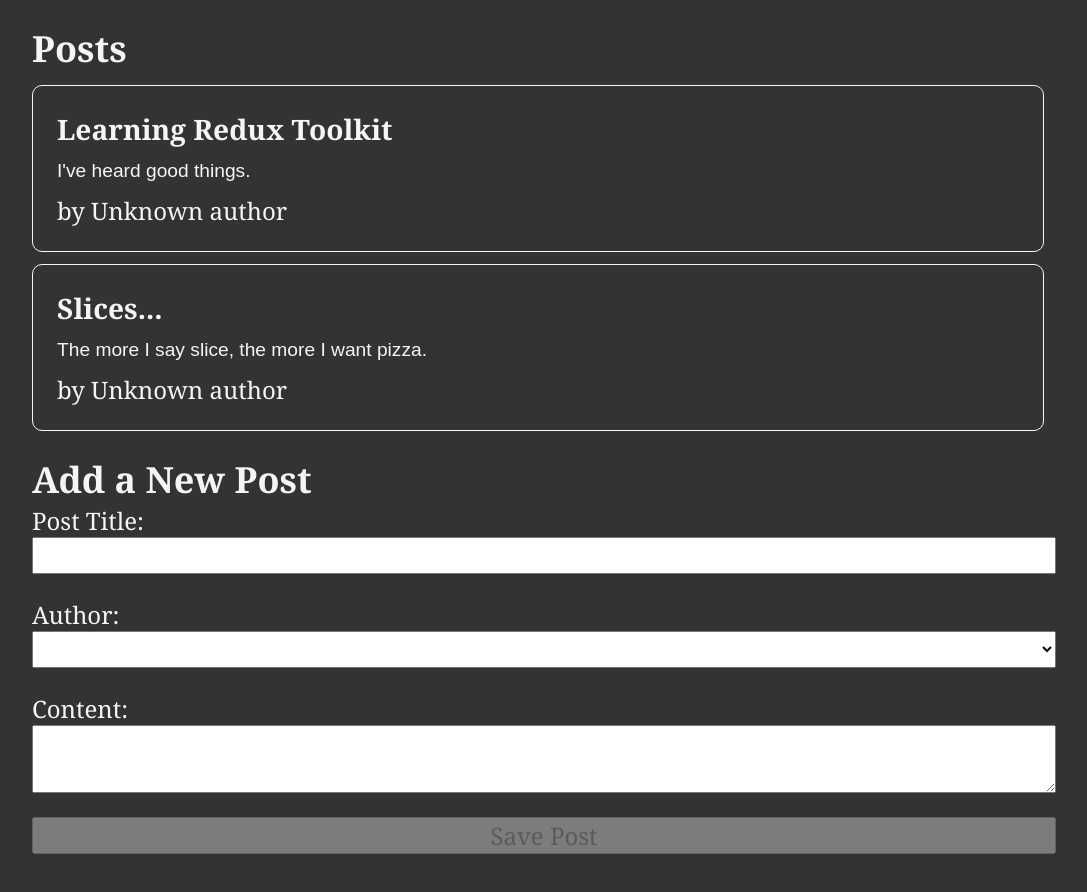
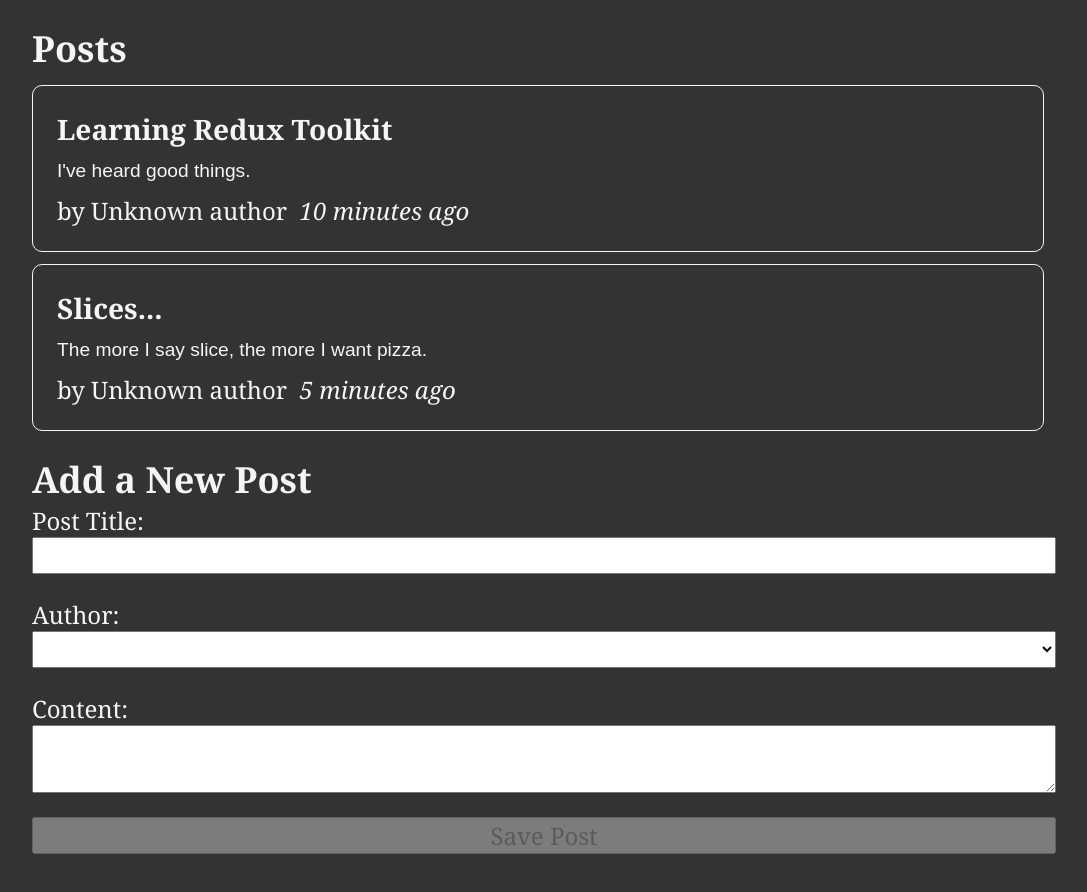
Before and after one commit to MohammedAhmed49/redux-rtk-basics-playground, a React (Create React App) app: page / in a window 1280 px wide. Shown: the top 892 px of the page, without its empty margins (96-1183 px from the left). Built offline with nearby package versions, Linux system fonts and the light colour scheme.

Commit message:
Added timestamp to the posts

```diff
--- a/src/features/posts/AddPostForm.jsx
+++ b/src/features/posts/AddPostForm.jsx
@@ -32,7 +32,6 @@
 
   const canSave = () => Boolean(title) && Boolean(content) && Boolean(userId);
 
-  console.log(canSave());
   return (
     <section>
       <h2>Add a New Post</h2>
--- a/src/features/posts/PostsList.jsx
+++ b/src/features/posts/PostsList.jsx
@@ -1,6 +1,7 @@
 import { useSelector } from "react-redux";
 import PostAuthor from "./PostAuthor";
 import { selectAllPosts } from "./postsSlice";
+import TimeAgo from "./TimeAgo";
 
 const PostsList = () => {
   const posts = useSelector(selectAllPosts);
@@ -10,6 +11,7 @@
       <h3>{post.title}</h3>
       <p>{post.content.substring(0, 100)}</p>
       <PostAuthor userId={post.userId} />
+      <TimeAgo timeStamp={post.date} />
     </article>
   ));
 
--- /dev/null
+++ b/src/features/posts/TimeAgo.jsx
@@ -0,0 +1,18 @@
+import { formatDistanceToNow, parseISO } from "date-fns";
+
+const TimeAgo = ({ timeStamp }) => {
+  let timeAgo = "";
+  if (timeStamp) {
+    const date = parseISO(timeStamp);
+    const timePeriod = formatDistanceToNow(date);
+    console.log(timeStamp, date, timePeriod);
+    timeAgo = timePeriod + " ago";
+  }
+  return (
+    <span title="timestamp">
+      &nbsp; <i>{timeAgo}</i>
+    </span>
+  );
+};
+
+export default TimeAgo;
```
